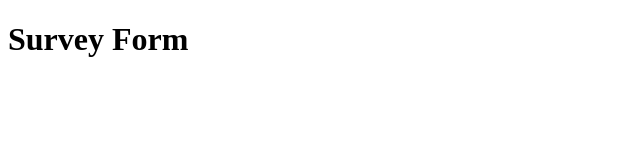
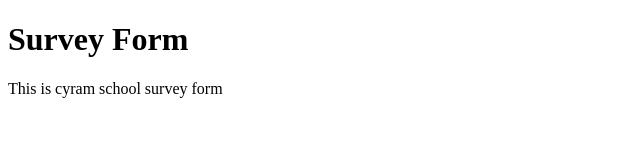
Before and after one commit to ameercyram/survey-page, a plain HTML site: page index.html in a window 1280 px wide. Shown: the whole page, without its empty margins (0-640 px from the left). Drawn offline with Linux system fonts and the light colour scheme.

Commit message:
added paragraph

```diff
--- a/index.html
+++ b/index.html
@@ -7,6 +7,8 @@
         <h1>
             Survey Form
         </h1>
+        <p>This is cyram school survey form</p>
+
 
 
 
```
